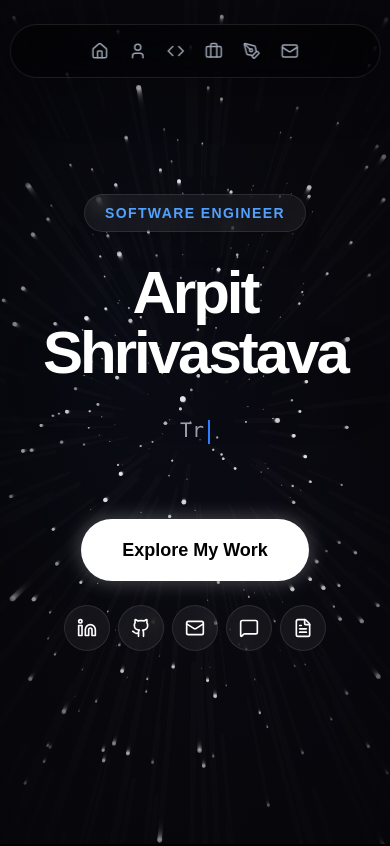
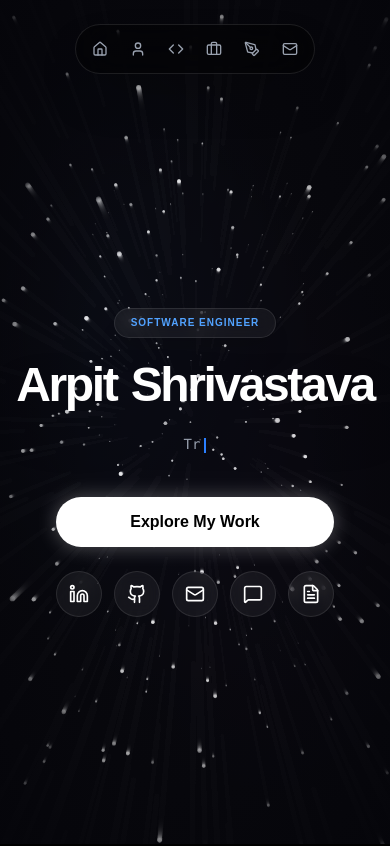
Before and after one commit to arpit2212/Arpit_shrivastava_portfolio, a React (Vite) app: page / in a window 390 px wide. Shown: the top 846 px of the page. Built offline with nearby package versions, Linux system fonts and the light colour scheme.

Commit message:
optimized mobile responsivness

```diff
--- a/src/components/Hero.jsx
+++ b/src/components/Hero.jsx
@@ -70,7 +70,7 @@ const Hero = () => {
   ];
 
   return (
-    <section className="min-h-screen flex flex-col items-center justify-center relative overflow-hidden text-center px-4 bg-transparent">
+    <section className="min-h-screen flex flex-col items-center justify-center relative overflow-hidden text-center px-4 bg-transparent pt-20 sm:pt-0">
       {/* Background Gradients removed in favor of StarfieldBackground in Home.jsx */}
       <div className="absolute inset-0 z-0">
       </div>
@@ -79,16 +79,16 @@ const Hero = () => {
         initial={{ opacity: 0, y: 20 }}
         animate={{ opacity: 1, y: 0 }}
         transition={{ duration: 0.8, ease: "easeOut" }}
-        className="max-w-5xl mx-auto relative z-10 space-y-10"
+        className="max-w-5xl mx-auto relative z-10 space-y-6 sm:space-y-10"
       >
-        <div className="space-y-6">
+        <div className="space-y-4 sm:space-y-6">
           <motion.div
             initial={{ opacity: 0, scale: 0.9 }}
             animate={{ opacity: 1, scale: 1 }}
             transition={{ delay: 0.2, duration: 0.5 }}
-            className="inline-block px-5 py-2 rounded-full border border-white/10 bg-white/5 text-blue-400 text-sm font-semibold tracking-widest uppercase backdrop-blur-sm shadow-xl overflow-hidden h-[38px]"
+            className="inline-block px-4 py-1.5 sm:px-5 sm:py-2 rounded-full border border-white/10 bg-white/5 text-blue-400 text-[10px] sm:text-sm font-semibold tracking-widest uppercase backdrop-blur-sm shadow-xl overflow-hidden h-[30px] sm:h-[38px]"
           >
-            <div className="relative h-full flex flex-col items-center">
+            <div className="relative h-full flex flex-col items-center justify-center">
               <motion.span
                 key={roleIndex}
                 initial={{ y: 20, opacity: 0 }}
@@ -105,7 +105,7 @@ const Hero = () => {
             initial={{ opacity: 0, y: 20 }}
             animate={{ opacity: 1, y: 0 }}
             transition={{ delay: 0.3, duration: 0.8 }}
-            className="text-6xl md:text-9xl font-bold tracking-tighter leading-none text-white drop-shadow-2xl flex flex-wrap justify-center gap-x-[0.3em]"
+            className="text-5xl sm:text-7xl md:text-9xl font-bold tracking-tighter leading-none text-white drop-shadow-2xl flex flex-wrap justify-center gap-x-[0.3em]"
           >
             <div className="flex flex-wrap justify-center">
               {"Arpit".split("").map((char, i) => (
@@ -130,10 +130,10 @@ const Hero = () => {
               ))}
             </div>
           </motion.h1>
-          <div className="h-12 flex items-center justify-center">
-            <p className="text-xl md:text-3xl text-gray-400 font-medium leading-relaxed font-mono min-h-[1.5em]">
+          <div className="h-10 sm:h-12 flex items-center justify-center px-4">
+            <p className="text-sm sm:text-xl md:text-3xl text-gray-400 font-medium leading-relaxed font-mono min-h-[1.5em] max-w-sm sm:max-w-none">
               {tagline}
-              <span className="inline-block w-[2px] h-[1.2em] bg-blue-500 ml-1 animate-blink align-middle"></span>
+              <span className="inline-block w-[2px] h-[1.1em] bg-blue-500 ml-1 animate-blink align-middle"></span>
             </p>
           </div>
         </div>
@@ -142,9 +142,9 @@ const Hero = () => {
           initial={{ opacity: 0, y: 20 }}
           animate={{ opacity: 1, y: 0 }}
           transition={{ delay: 0.5, duration: 0.8 }}
-          className="flex flex-col items-center gap-8 pt-6"
+          className="flex flex-col items-center gap-6 sm:gap-8 pt-2 sm:pt-6"
         >
-          <div className="flex flex-wrap items-center justify-center gap-6">
+          <div className="flex flex-col sm:flex-row items-center justify-center gap-6">
             <motion.button
               whileHover={{
                 y: -2,
@@ -152,25 +152,25 @@ const Hero = () => {
                 color: "#60a5fa"
               }}
               whileTap={{ scale: 0.95 }}
-              className="px-10 py-4 bg-white text-black rounded-full font-bold text-lg transition-all shadow-[0_0_20px_rgba(255,255,255,0.3)] backdrop-blur-sm border border-transparent hover:border-white/10"
+              className="px-8 py-3 sm:px-10 sm:py-4 bg-white text-black rounded-full font-bold text-base sm:text-lg transition-all shadow-[0_0_20px_rgba(255,255,255,0.3)] backdrop-blur-sm border border-transparent hover:border-white/10 w-full sm:w-auto"
             >
               Explore My Work
             </motion.button>
 
-          <div className="flex flex-wrap items-center justify-center gap-2 sm:gap-4">
+          <div className="flex flex-wrap items-center justify-center gap-3 sm:gap-4">
             {socialLinks.map((link, i) => (
               <motion.a
                 key={i}
                 href={link.href}
                 target="_blank"
                 rel="noopener noreferrer"
-                className="flex items-center gap-0 hover:gap-3 active:gap-3 px-3 py-3 sm:px-4 sm:py-4 rounded-full border border-white/10 text-white backdrop-blur-sm transition-all duration-500 ease-in-out group overflow-hidden whitespace-nowrap bg-white/5 hover:bg-white/10 active:bg-white/10"
+                className="flex items-center gap-0 sm:hover:gap-3 px-3 py-3 sm:px-4 sm:py-4 rounded-full border border-white/10 text-white backdrop-blur-sm transition-all duration-500 ease-in-out group overflow-hidden whitespace-nowrap bg-white/5 sm:hover:bg-white/10"
                 title={link.label}
               >
                 <span className="flex-shrink-0 transition-transform duration-500">
                   {link.icon}
                 </span>
-                <span className="max-w-0 opacity-0 group-hover:max-w-[150px] group-hover:opacity-100 group-active:max-w-[150px] group-active:opacity-100 transition-all duration-500 ease-in-out text-sm font-semibold tracking-wide uppercase">
+                <span className="max-w-0 opacity-0 sm:group-hover:max-w-[150px] sm:group-hover:opacity-100 transition-all duration-500 ease-in-out text-sm font-semibold tracking-wide uppercase">
                   {link.label}
                 </span>
               </motion.a>
--- a/src/components/Navbar.jsx
+++ b/src/components/Navbar.jsx
@@ -12,16 +12,16 @@ const Navbar = () => {
   ];
 
   return (
-    <div className="fixed top-6 left-1/2 -translate-x-1/2 z-50 w-[95%] sm:w-auto">
-      <nav className="flex items-center justify-center gap-1 px-2 sm:px-3 py-2 rounded-full bg-black/40 backdrop-blur-xl border border-white/10 shadow-2xl overflow-x-auto no-scrollbar">
+    <div className="fixed top-6 left-1/2 -translate-x-1/2 z-50 w-auto max-w-[95%]">
+      <nav className="flex items-center justify-center gap-0.5 sm:gap-1 px-1.5 sm:px-3 py-1.5 sm:py-2 rounded-full bg-black/40 backdrop-blur-xl border border-white/10 shadow-2xl overflow-x-auto no-scrollbar">
         {navItems.map((item, index) => (
           <a
             key={index}
             href={item.href}
-            className="flex items-center gap-0 sm:hover:gap-2 px-2 sm:px-3 py-2 rounded-full text-gray-400 sm:hover:text-white sm:hover:bg-white/10 transition-all duration-500 ease-in-out group overflow-hidden whitespace-nowrap"
+            className="flex items-center gap-0 sm:hover:gap-2 px-2.5 sm:px-3 py-2 rounded-full text-gray-400 sm:hover:text-white sm:hover:bg-white/10 transition-all duration-500 ease-in-out group overflow-hidden whitespace-nowrap"
           >
             <span className="flex-shrink-0 transition-transform duration-500">
-              {item.icon}
+              {React.cloneElement(item.icon, { size: window.innerWidth < 640 ? 16 : 18 })}
             </span>
             <span className="max-w-0 opacity-0 sm:group-hover:max-w-[120px] sm:group-hover:opacity-100 transition-all duration-500 ease-in-out text-sm font-medium tracking-wide">
               {item.label}
```
